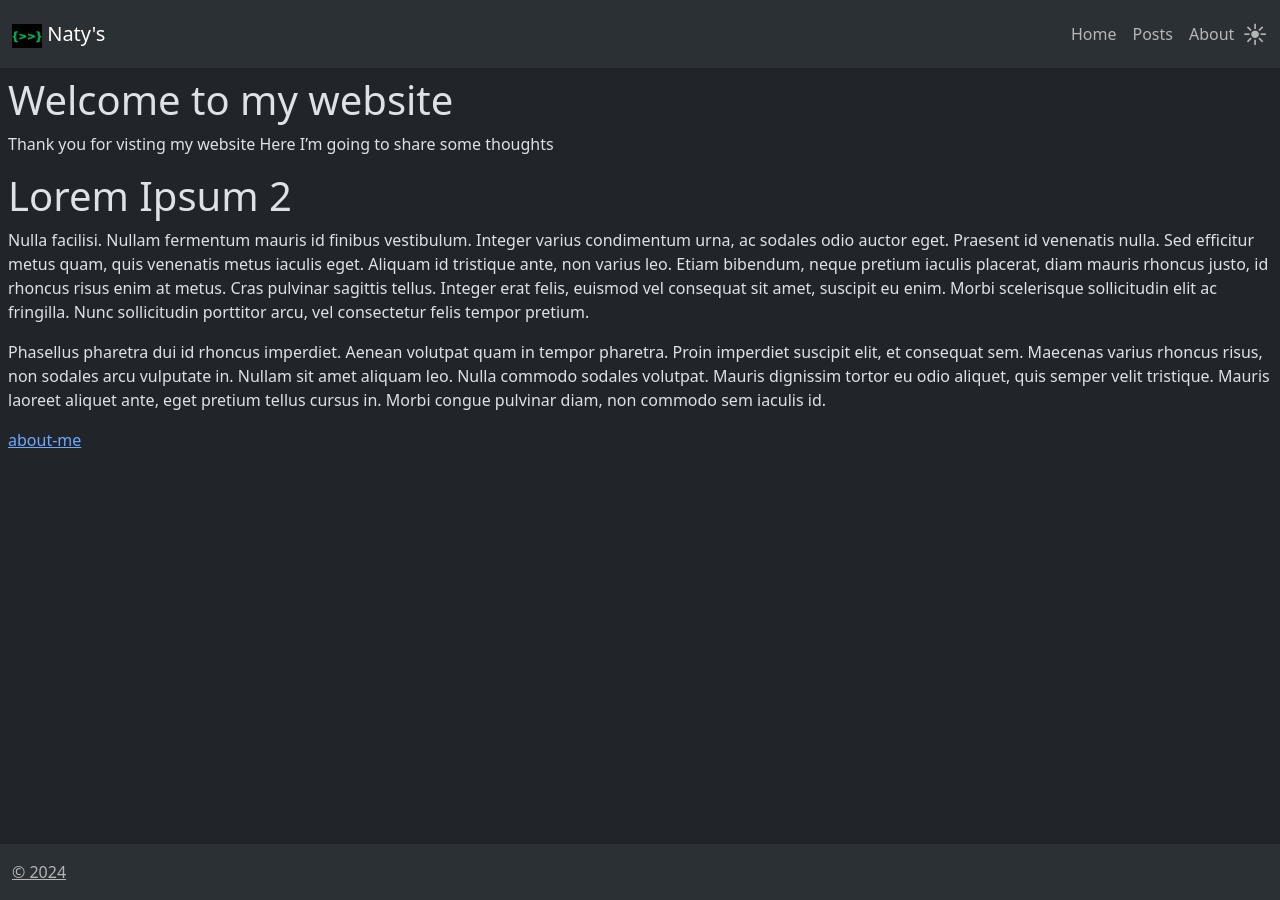
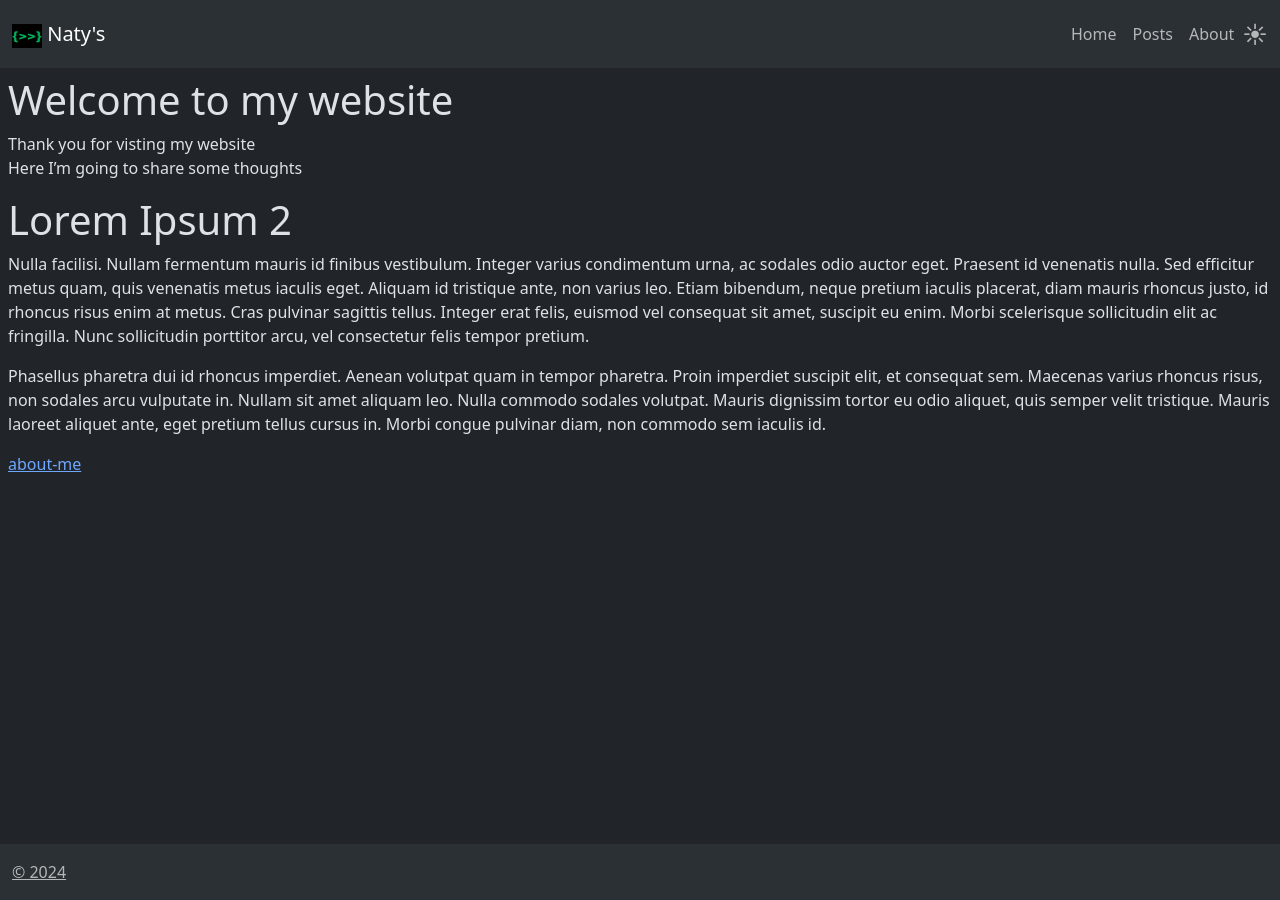
Before and after one commit to naty55/naty55.github.io, a Jekyll site: the page built from index.md, in a window 1280 px wide. Built offline with Jekyll 4.4.1, drawn with Linux system fonts in a browser that asks for light colours; our own code applies the rules of GitHub Pages for plain Markdown files.

```diff
--- a/index.md
+++ b/index.md
@@ -4,7 +4,7 @@ permalink: /
 ---
 
 # Welcome to my website
-Thank you for visting my website
+Thank you for visting my website\
 Here I'm going to share some thoughts
 
 # Lorem Ipsum 2
```
